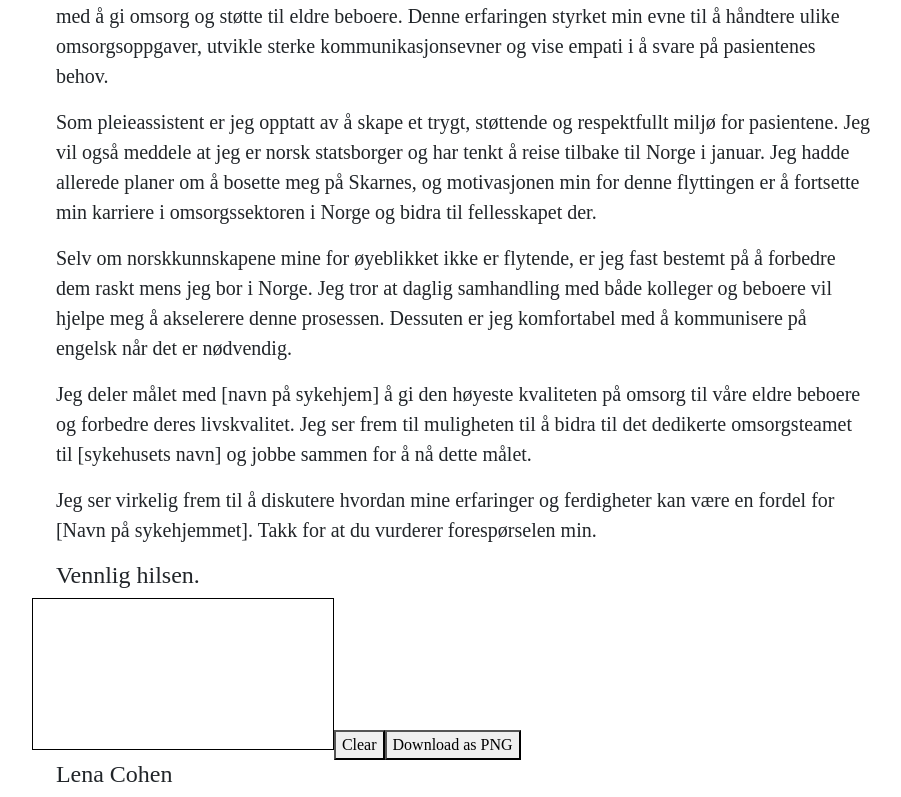
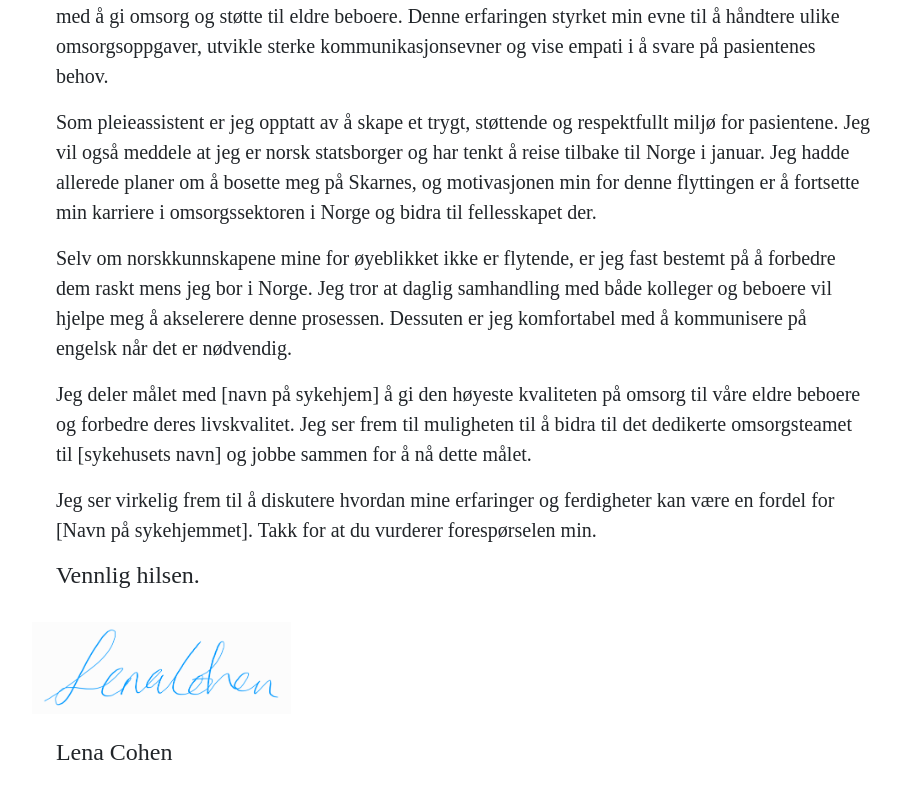
Before and after one commit to hanidanial1/adJustableCV, a React (Vite) app: page / in a window 1280 px wide. Shown: the part 578-1375 px from the top of the page, without its empty margins (69-970 px from the left). After the commit the page ends 1353 px from the top, so only its background shows below. Built offline with nearby package versions, Linux system fonts and the light colour scheme.

Commit message:
whenscrolling problem

```diff
--- a/src/App.jsx
+++ b/src/App.jsx
@@ -235,7 +235,6 @@ function App() {
                     </p>
                   )}
                 </div>
-
                 {isEditingBody ? (
                   <>
                     <textarea
@@ -263,7 +262,6 @@ function App() {
                     {Body}
                   </p>
                 )}
-
                 {isEditingBody1 ? (
                   <>
                     <textarea
@@ -291,7 +289,6 @@ function App() {
                     {Body1}
                   </p>
                 )}
-
                 {isEditingBody2 ? (
                   <>
                     <textarea
@@ -319,7 +316,6 @@ function App() {
                     {Body2}
                   </p>
                 )}
-
                 {isEditingBody3 ? (
                   <>
                     <textarea
@@ -347,7 +343,6 @@ function App() {
                     {Body3}
                   </p>
                 )}
-
                 {isEditingBody4 ? (
                   <>
                     <textarea
@@ -375,7 +370,6 @@ function App() {
                     {Body4}
                   </p>
                 )}
-
                 {isEditingBody5 ? (
                   <>
                     <textarea
@@ -403,15 +397,11 @@ function App() {
                     {Body5}
                   </p>
                 )}
-
-                  <h4 className="mx-4"> Vennlig hilsen.</h4>
-
-                  <SignaturePad />
-
-                  <h4 className="mx-4">Lena Cohen</h4>
-
-
-
+                <h4 className="mx-4"> Vennlig hilsen.</h4>
+                <br />
+                <img src="../public/sign.png" width="30%" alt="" />
+                <br /> <br />
+                <h4 className="mx-4">Lena Cohen</h4>
               </div>
             </div>
           </div>
@@ -513,5 +503,4 @@ function SignaturePad() {
   );
 }
 
-
 export default App;
```
Also changed, not shown: public/sign.png (added).
